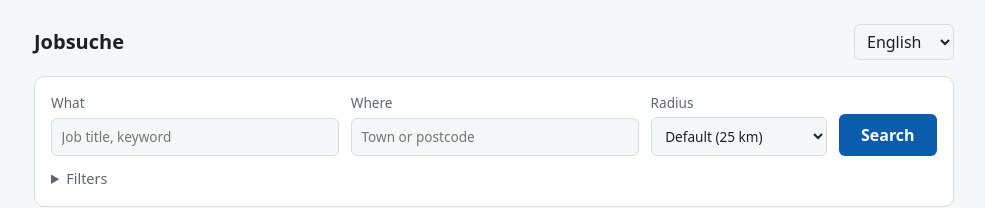
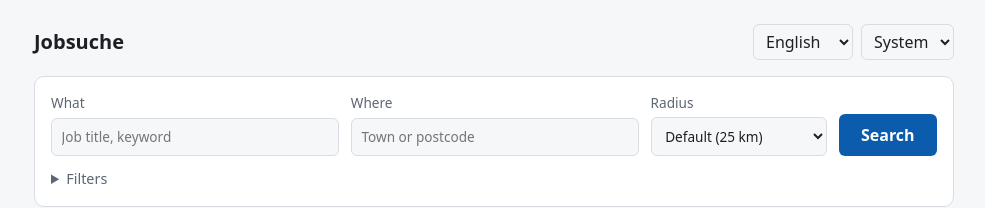
Before and after one commit to VoidCrowned/job-search-tool, a React (Vite) app: page / in a window 1280 px wide. Shown: the top 208 px of the page, without its empty margins (146-1131 px from the left). Built offline with nearby package versions, Linux system fonts and the light colour scheme.

Commit message:
Add System / Light / Dark theme switch (#24)

```diff
--- a/index.html
+++ b/index.html
@@ -4,6 +4,13 @@
     <meta charset="UTF-8" />
     <meta name="viewport" content="width=device-width, initial-scale=1.0" />
     <title>Jobsuche</title>
+    <script>
+      // Apply the saved theme before the page draws, so there is no flash of the wrong one.
+      try {
+        var theme = localStorage.getItem('jobsuche:theme');
+        if (theme === 'light' || theme === 'dark') document.documentElement.dataset.theme = theme;
+      } catch (e) {}
+    </script>
   </head>
   <body>
     <div id="root"></div>
--- a/src/web/App.tsx
+++ b/src/web/App.tsx
@@ -1,6 +1,7 @@
 import { I18nProvider, LanguageSelect, useT } from './i18n/index.tsx';
 import { JobPage } from './JobPage.tsx';
 import { SearchPage } from './SearchPage.tsx';
+import { ThemeSelect } from './theme.tsx';
 import { onLinkClick, useLocation } from './router.ts';
 
 function Route({ pathname, search }: { pathname: string; search: string }) {
@@ -33,6 +34,7 @@ function Shell() {
         </a>
         <div className="header-controls">
           <LanguageSelect />
+          <ThemeSelect />
         </div>
       </header>
       <main>
--- a/src/web/i18n/de.ts
+++ b/src/web/i18n/de.ts
@@ -11,6 +11,13 @@ export const de: Messages = {
     backToSearch: 'Zurück zur Suche',
     dataSource: 'Daten:',
     pageTitle: (what) => (what ? `${what} · Jobsuche` : 'Jobsuche'),
+  },
+
+  theme: {
+    label: 'Design',
+    system: 'System',
+    light: 'Hell',
+    dark: 'Dunkel',
   },
 
   search: {
--- a/src/web/i18n/en.ts
+++ b/src/web/i18n/en.ts
@@ -13,6 +13,13 @@ export const en = {
     backToSearch: 'Back to search',
     dataSource: 'Data:',
     pageTitle: (what?: string) => (what ? `${what} · Jobsuche` : 'Jobsuche'),
+  },
+
+  theme: {
+    label: 'Theme',
+    system: 'System',
+    light: 'Light',
+    dark: 'Dark',
   },
 
   search: {
--- a/src/web/i18n/es.ts
+++ b/src/web/i18n/es.ts
@@ -11,6 +11,13 @@ export const es: Messages = {
     backToSearch: 'Volver a la búsqueda',
     dataSource: 'Datos:',
     pageTitle: (what) => (what ? `${what} · Jobsuche` : 'Jobsuche'),
+  },
+
+  theme: {
+    label: 'Tema',
+    system: 'Sistema',
+    light: 'Claro',
+    dark: 'Oscuro',
   },
 
   search: {
--- a/src/web/styles.css
+++ b/src/web/styles.css
@@ -1,5 +1,5 @@
 :root {
-  color-scheme: light dark;
+  color-scheme: light;
   --bg: #f6f7f9;
   --surface: #ffffff;
   --text: #1c1f24;
@@ -15,8 +15,23 @@
   color: var(--text);
 }
 
+/* Theme: data-theme="light"/"dark" on <html> is an explicit choice; without it, the system setting decides. */
+:root[data-theme='dark'] {
+  color-scheme: dark;
+  --bg: #15171b;
+  --surface: #1e2127;
+  --text: #e6e8eb;
+  --muted: #9aa3ae;
+  --border: #353a42;
+  --accent: #6aa9ec;
+  --accent-text: #0d1b2a;
+  --badge: #23344a;
+  --error: #f2b8b5;
+}
+
 @media (prefers-color-scheme: dark) {
-  :root {
+  :root:not([data-theme='light']) {
+    color-scheme: dark;
     --bg: #15171b;
     --surface: #1e2127;
     --text: #e6e8eb;
--- /dev/null
+++ b/src/web/theme.tsx
@@ -0,0 +1,50 @@
+// Theme switch: System / Light / Dark. The choice lives in localStorage and as data-theme on <html>;
+// index.html applies it before first paint, this component keeps it in sync afterwards.
+import { useEffect, useState } from 'react';
+import { useT } from './i18n/index.tsx';
+
+export type Theme = 'system' | 'light' | 'dark';
+export const THEMES: Theme[] = ['system', 'light', 'dark'];
+const STORAGE_KEY = 'jobsuche:theme';
+
+export function readTheme(): Theme {
+  try {
+    const saved = localStorage.getItem(STORAGE_KEY);
+    if (saved === 'light' || saved === 'dark') return saved;
+  } catch {
+    // Storage unavailable.
+  }
+  return 'system';
+}
+
+export function applyTheme(theme: Theme) {
+  const root = document.documentElement;
+  if (theme === 'system') delete root.dataset.theme;
+  else root.dataset.theme = theme;
+  try {
+    if (theme === 'system') localStorage.removeItem(STORAGE_KEY);
+    else localStorage.setItem(STORAGE_KEY, theme);
+  } catch {
+    // Not saved; still applies for this visit.
+  }
+}
+
+export function ThemeSelect() {
+  const t = useT();
+  const [theme, setTheme] = useState<Theme>(readTheme);
+
+  useEffect(() => applyTheme(theme), [theme]);
+
+  return (
+    <label className="header-control">
+      <span className="visually-hidden">{t.theme.label}</span>
+      <select value={theme} onChange={(e) => setTheme(e.target.value as Theme)} aria-label={t.theme.label}>
+        {THEMES.map((value) => (
+          <option key={value} value={value}>
+            {t.theme[value]}
+          </option>
+        ))}
+      </select>
+    </label>
+  );
+}
```
Also changed, not shown: 2 other files (tests, documents, lock files or other folders).
